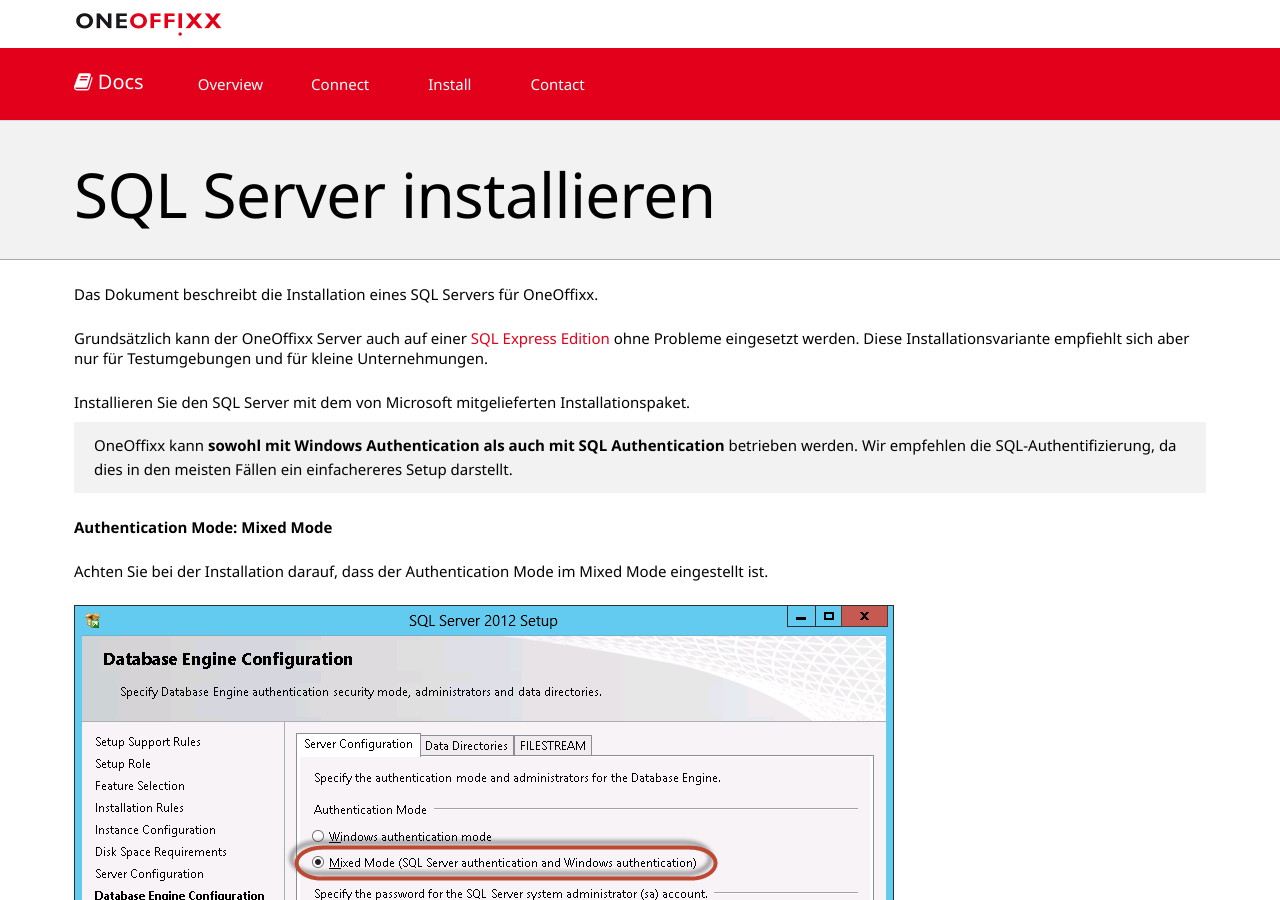
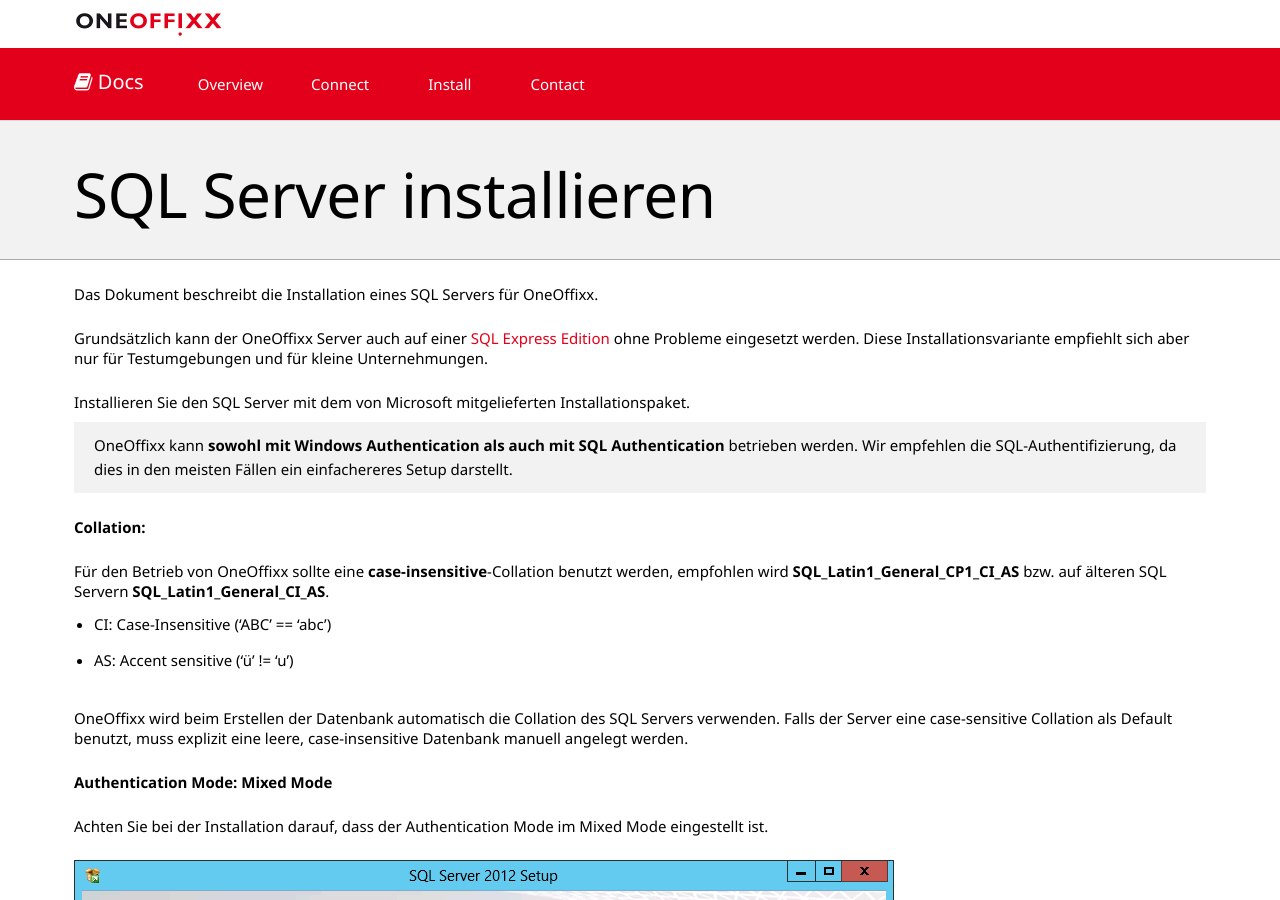
Before and after one commit to primesoft-group/oneoffixx-docs, a Jekyll site: the page built from _pages/install/de/server-sql-install.md, in a window 1280 px wide and 900 px high. Built offline with Jekyll 4.4.1, drawn with Linux system fonts in a browser that asks for light colours; nearby versions of some CDN libraries; some web fonts are replaced.

Commit message:
Collation info added

```diff
--- a/_pages/install/de/server-sql-install.md
+++ b/_pages/install/de/server-sql-install.md
@@ -11,6 +11,15 @@
 Installieren Sie den SQL Server mit dem von Microsoft mitgelieferten Installationspaket.
 
 {% include alert.html type="info" text="OneOffixx kann <b>sowohl mit Windows Authentication als auch mit SQL Authentication</b> betrieben werden. Wir empfehlen die SQL-Authentifizierung, da dies in den meisten Fällen ein einfachereres Setup darstellt." %}
+
+__Collation:__
+
+Für den Betrieb von OneOffixx sollte eine __case-insensitive__-Collation benutzt werden, empfohlen wird __SQL_Latin1_General_CP1_CI_AS__ bzw. auf älteren SQL Servern __SQL_Latin1_General_CI_AS__.
+
+* CI: Case-Insensitive ('ABC' == 'abc')
+* AS: Accent sensitive ('ü' != 'u')
+
+OneOffixx wird beim Erstellen der Datenbank automatisch die Collation des SQL Servers verwenden. Falls der Server eine case-sensitive Collation als Default benutzt, muss explizit eine leere, case-insensitive Datenbank manuell angelegt werden.
 
 __Authentication Mode: Mixed Mode__
 
```
